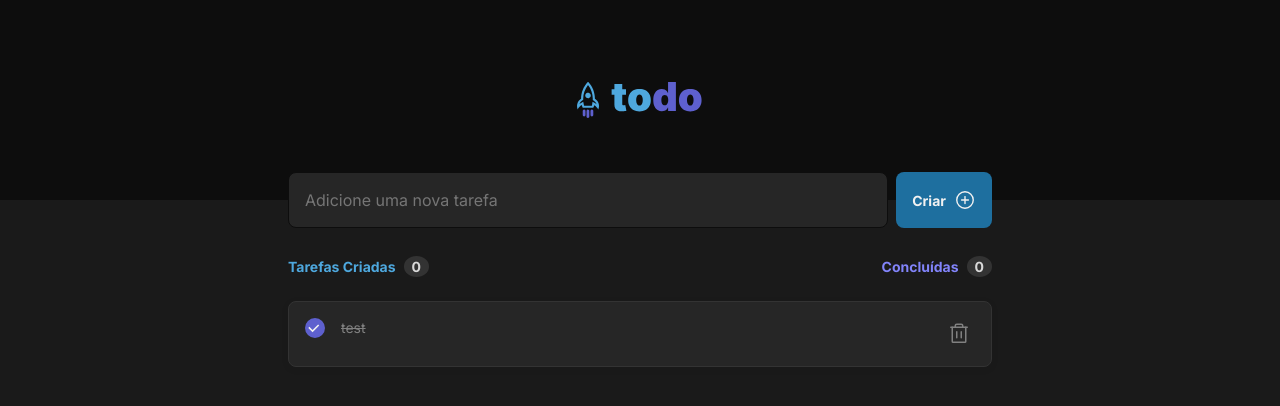
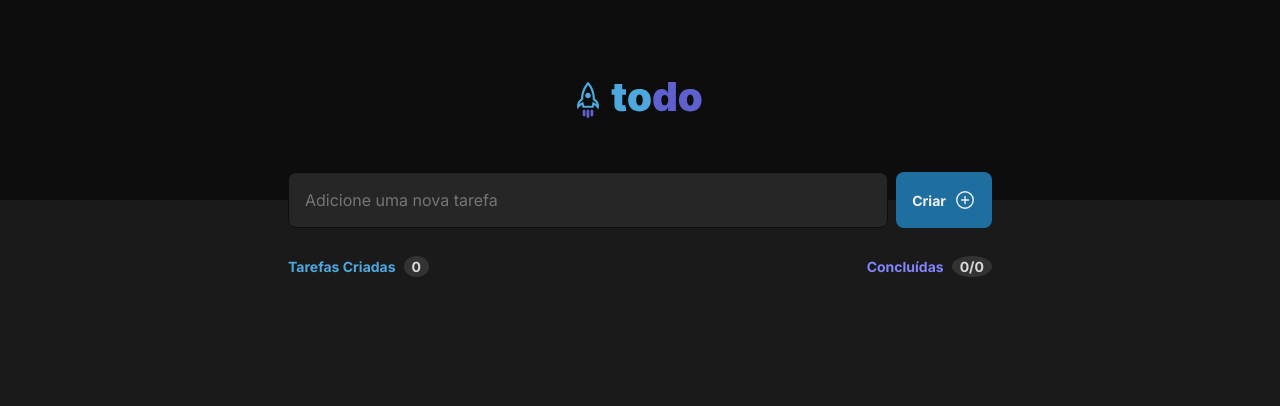
Before and after one commit to lucasadsr/desafio-todolist, a React (Vite) app: page / in a window 1280 px wide. Shown: the top 406 px of the page. Built offline with nearby package versions, Linux system fonts and the light colour scheme.

Commit message:
feat: dynamic completion progress

```diff
--- a/src/App.tsx
+++ b/src/App.tsx
@@ -12,13 +12,7 @@ export interface Task {
 }
 
 function App() {
-  const [tasks, setTasks] = useState<Task[]>([
-    {
-      id: "3",
-      description: "test",
-      isCompleted: true
-    }
-  ])
+  const [tasks, setTasks] = useState<Task[]>([])
 
   function handleNewTask(task: Task) {
     setTasks(prevTasks => [...prevTasks, task])
--- a/src/components/TaskList/index.tsx
+++ b/src/components/TaskList/index.tsx
@@ -9,16 +9,18 @@ interface TaskListProps {
 }
 
 export function TaskList({ tasks, handleToggleStatus, handleDeleteTask }: TaskListProps) {
+  const completedTasks = tasks.filter(task => task.isCompleted).length
+
   return (
     <section>
       <div className={styles.container}>
         <div className={styles.item}>
           <p className={styles.createdTasks}>Tarefas Criadas</p>
-          <span className={styles.number}>0</span>
+          <span className={styles.number}>{tasks.length}</span>
         </div>
         <div className={styles.item}>
           <p className={styles.completedTasks}>Concluídas</p>
-          <span className={styles.number}>0</span>
+          <span className={styles.number}>{completedTasks}/{tasks.length}</span>
         </div>
       </div>
 
```
